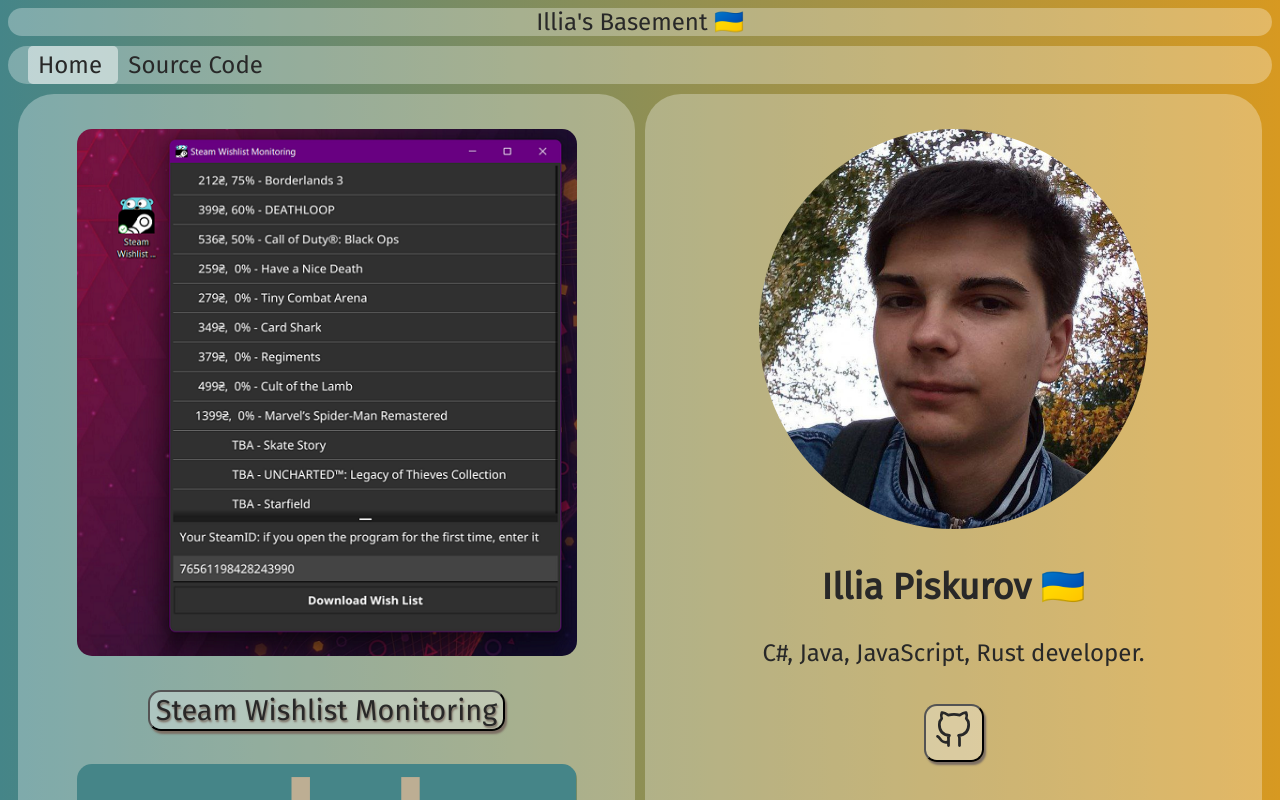
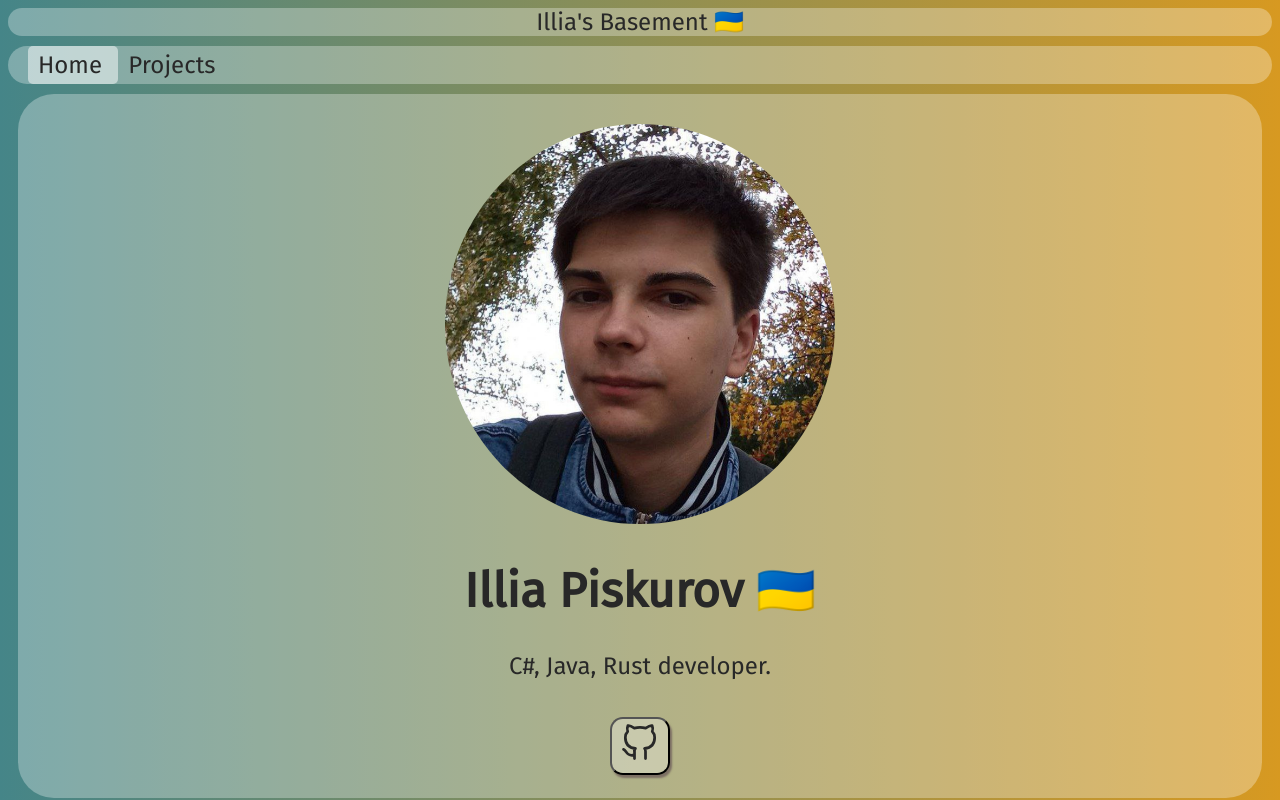
Before and after one commit to illia-piskurov/illia-piskurov.github.io, a plain HTML site: page index.html in a window 1280 px wide. Shown: the top 800 px of the page. Drawn offline with Linux system fonts and the light colour scheme.

Commit message:
Add project nav

```diff
--- a/commonStyle.css
+++ b/commonStyle.css
@@ -6,13 +6,7 @@
     color: #282828
 }
 
-header {
-    text-align: center;
-    background: rgba(255, 255, 255, 0.3);
-    border-radius: 1.5em;
-}
-
-footer {
+.block {
     text-align: center;
     background: rgba(255, 255, 255, 0.3);
     border-radius: 1.5em;
@@ -69,40 +63,6 @@
     margin-top: 20px;
 }
 
-div.main {
-    text-align: center;
-}
-
-#tableContainer {
-    width: 100%;
-    display: table;
-    border-spacing: 10px;
-}
-
-#tableRow {
-    display: table-row;
-}
-
-section#main {
-    display: table-cell;
-    background: rgba(255, 255, 255, 0.3);
-    padding: 15px;
-    width: 50%;
-    vertical-align: top;
-    border-radius: 1.5em;
-    margin-right: 10px;
-    vertical-align: top;
-}
-
-aside#sidebar {
-    padding: 15px;
-    width: 50%;
-    display: table-cell;
-    border-radius: 1.5em;
-    background: rgba(255, 255, 255, 0.3);
-    vertical-align: top;
-}
-
 img {
     border-radius: 15px;
 }
@@ -115,7 +75,10 @@
     text-align: center;
 }
 
-.container{
-    width: 100%;
+.container {
     text-align: center;
+    background: rgba(255, 255, 255, 0.3);
+    border-radius: 1.5em;
+    margin: 10px;
+    padding: 10px;
 }
--- a/index.html
+++ b/index.html
@@ -2,6 +2,7 @@
 <html lang="en">
 
     <head>
+
         <title>Illia's Basement</title>
         <meta charset="utf-8">
 
@@ -10,72 +11,48 @@
         <link rel="preconnect" href="https://fonts.googleapis.com">
         <link rel="preconnect" href="https://fonts.gstatic.com" crossorigin>
         <link href="https://fonts.googleapis.com/css2?family=Fira+Code&family=Fira+Sans&display=swap" rel="stylesheet">
+
     </head>
 
     <body>
 
-        <header>
+        <header class="block">
             Illia's Basement 🇺🇦
         </header>
 
         <nav>
             <ul>
                 <li class="selected">
-                    <a href="index.html">
+                    <a  href="index.html"
+                        alt="Link to main page">
                         Home
                     </a>
                 </li>
+
                 <li>
-                    <a  href="https://github.com/Ilya-Piskurov/Ilya-Piskurov.github.io"
-                        alt="Link to source code of this pages"
-                        target="_blank">
-                        Source Code
+                    <a  href="projects.html"
+                        alt="Link to page with projects">
+                        Projects
                     </a>
                 </li>
             </ul>
         </nav>
 
-        <div id="tableContainer">
-            <div id="tableRow">
-                <section id="main">
-                    <article>
+        <div class="container">
             <div class="logo">
-                            <img src="res/steam_wishlist_monitoring.png" width="500px"
-                                 alt="screenshot of steam wishlist monitoring">
-                        </div>
-                        <div class="main">
-                            <a href="https://github.com/Ilya-Piskurov/steam_wishlist_monitoring"
-                               alt="Link to Steam Wishlist Monitoring project"
-                               target="_blank">
-                                <button class="button">Steam Wishlist Monitoring</button>
-                            </a>
-                        </div>
-                    </article>
-                    <article>
-                        <div class="logo">
-                            <img src="res/platformer.png" width="500px"
-                                 alt="platformer's screenshot">
-                        </div>
-                        <div class="main">
-                            <a href="platformer/platformer.html" alt="Link to Platformer"
-                               target="_blank">
-                                <button class="button">Platformer</button>
-                            </a>
-                        </div>
-                    </article>
-                </section>
-                <aside id="sidebar">
-                    <div class="logo">
-                        <img src="res/me.jpg" class="myPhoto" height="400px"
+                <img
+                    src="res/me.jpg"
+                    class="myPhoto"
+                    height="400px"
                     alt="Illia's Piskurov photo">
             </div>
             <div class="profile">
                 <h1>Illia Piskurov 🇺🇦</h1>
             </div>
             <p class="profile">
-                        C#, Java, JavaScript, Rust developer.
+                C#, Java, Rust developer.
             </p>
-                    <div class="container">
+            <div>
                 <button class="button">
                     <a href="https://github.com/Ilya-Piskurov" target="_blank">
                         <svg xmlns="http://www.w3.org/2000/svg" class="icon icon-tabler icon-tabler-brand-github" width="44" height="44" viewBox="0 0 24 24" stroke-width="1.5" stroke="#282828" fill="none" stroke-linecap="round" stroke-linejoin="round">
@@ -85,11 +62,9 @@
                     </a>
                 </button>
             </div>
-                </aside>
-            </div>
         </div>
 
-        <footer>
+        <footer class="block">
             &copy; 2022, Illia's Basement.
         </footer>
 
```
Also changed, not shown: platformer/platformer.html (+10 -0 lines), projects.html (added, +75 -0 lines). Lines whose indentation alone changed are shown as unchanged.
